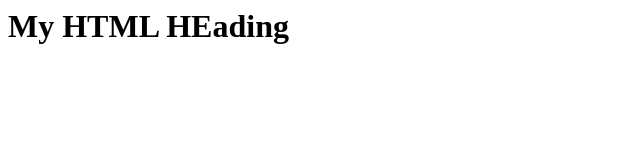
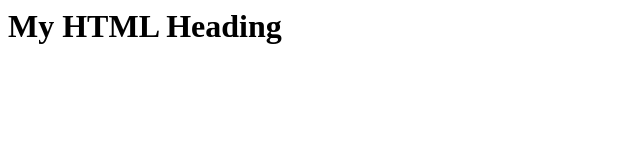
Before and after one commit to aloknarayan1977/alok, a plain HTML site: page index.html in a window 1280 px wide. Shown: the full height of the page, 0-640 px from the left. Drawn offline with Linux system fonts and the light colour scheme.

Commit message:
Update index.html

```diff
--- a/index.html
+++ b/index.html
@@ -1,6 +1,6 @@
 <html>
     <head title="My Webpage"></head>
     <body>
-        <h1> My HTML HEading </h1>
+        <h1> My HTML Heading </h1>
     </body>
 </html>
```
